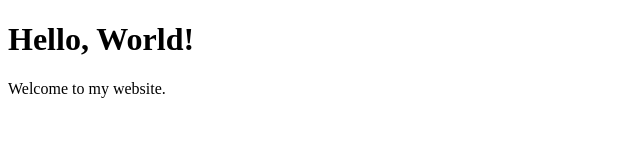
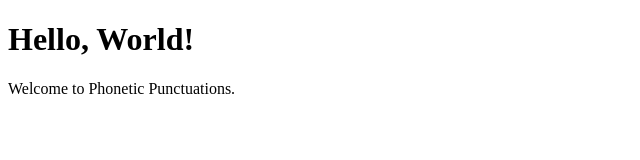
Before and after one commit to katj2/katj2.github.io, a plain HTML site: page index.html in a window 1280 px wide. Shown: the whole page, without its empty margins (0-640 px from the left). Drawn offline with Linux system fonts and the light colour scheme.

Commit message:
Update index.html

```diff
--- a/index.html
+++ b/index.html
@@ -5,6 +5,6 @@
 </head>
 <body>
     <h1>Hello, World!</h1>
-    <p>Welcome to my website.</p>
+    <p>Welcome to Phonetic Punctuations.</p>
 </body>
 </html>
```
